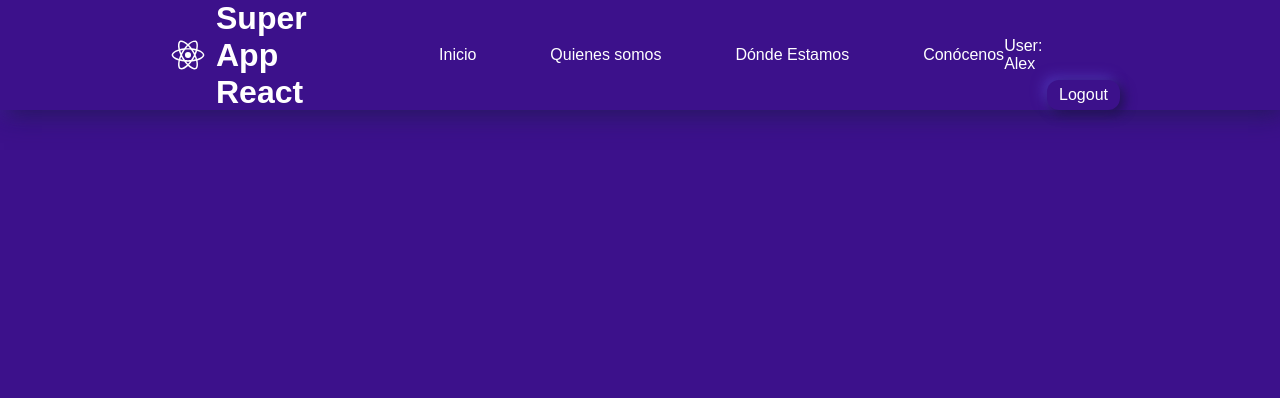
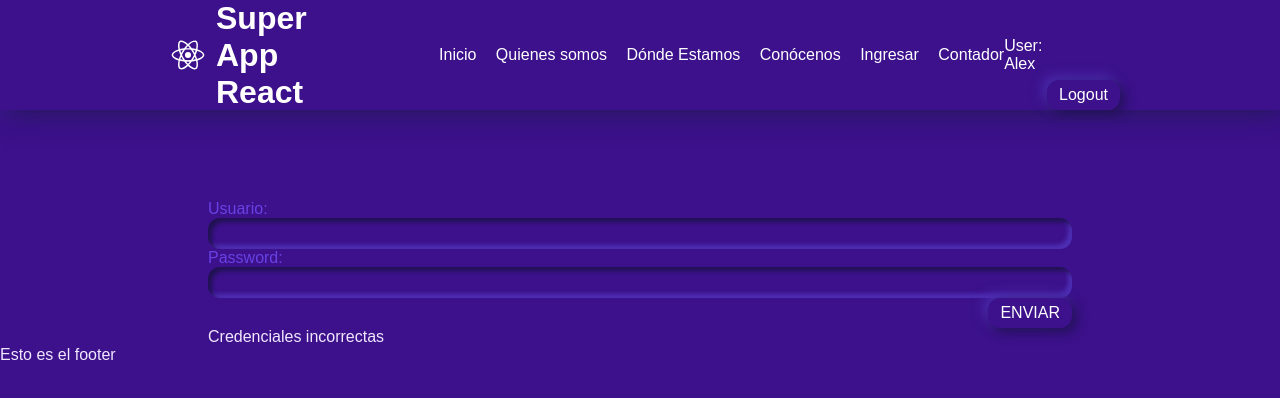
Before and after one commit to TheBridge-FullStackDeveloper/ft-abr21-React-examples, a React (Create React App) app: page /login in a window 1280 px wide. Shown: the top 398 px of the page. Built offline with nearby package versions, Linux system fonts and the light colour scheme.

Commit message:
add/hooks useState and useEffect

```diff
--- a/src/components/Header/Header.js
+++ b/src/components/Header/Header.js
@@ -12,7 +12,8 @@ export default class Header extends Component {
         <div className="wrapper">
           <img src={logo} alt="web logo" />
           <h1>Super App React</h1>
-            <Nav/>
+            <Nav />
+            <br />
 
 
             <userContext.Consumer>
--- a/src/components/Header/Header.scss
+++ b/src/components/Header/Header.scss
@@ -17,6 +17,8 @@
       margin: 0;
     }
 
+
+
     >img{
       width: 56px;
       height: 56px;
--- a/src/components/Main/Main.js
+++ b/src/components/Main/Main.js
@@ -4,6 +4,8 @@ import Products from '../../pages/Products';
 import Staff from '../../pages/Staff';
 import Location from '../../pages/Location';
 import Contact from '../../pages/Contact';
+import Login from '../../pages/Login/Login';
+import Counter from '../../pages/Counter/Counter'
 import './Main.scss';
 
 export default class Main extends Component {
@@ -16,6 +18,8 @@ export default class Main extends Component {
                         <Route path="/staff" component={Staff} />
                         <Route path="/location" component={Location} />
                         <Route path="/contact" component={Contact} />
+                        <Route path="/login" component={Login} />
+                        <Route path="/Counter" component={Counter} />
                     </Switch>
                 </div>
             </main>
--- a/src/components/Nav/Nav.js
+++ b/src/components/Nav/Nav.js
@@ -18,6 +18,12 @@ function Nav() {
           <li>
             <Link to="/contact"> Conócenos</Link>
           </li>
+          <li>
+            <Link to="/login"> Ingresar</Link>
+          </li>
+          <li>
+            <Link to="/counter"> Contador</Link>
+          </li>
         </ul>
       </nav>
   )
--- /dev/null
+++ b/src/pages/Counter/Counter.css
@@ -0,0 +1,3 @@
+.Counter{
+    margin-top: 150px;
+}
--- /dev/null
+++ b/src/pages/Counter/Counter.js
@@ -0,0 +1,58 @@
+import React, { useState, useEffect } from 'react'
+import './Counter.css'
+
+const Counter = () => {
+
+  const [count, setCount] = useState(0);
+  const [hidden, setHidden] = useState(true)
+
+
+  // Trabajamos con el ciclo de vida de forma similar a componentDidMount()
+  useEffect(() => {
+    console.log('mount !')
+  }, [])
+
+
+// Trabajamos con el ciclo de vida de forma similar a componentDidUpdate()
+  useEffect(() => {
+      console.log('mount and update!')
+  })
+
+  useEffect(() => {
+    console.log('update count state !')
+    if( count === 5){
+        setHidden(false)
+    } else {
+        setHidden(true)
+    }
+  }, [count])
+
+
+// Trabajamos con el ciclo de vida de forma similar a componentWillUnmount()
+
+useEffect(() => {
+    let interval = setInterval(() => {
+        console.log("interval")
+    }, 1000);
+
+    return () => clearInterval(interval)
+}, []);
+
+
+  return (
+    <div className="Counter">
+      <p>Count: {count}</p>
+
+      <button onClick={() => setCount(0)}>Reset</button>
+
+      <button onClick={() => setCount(count - 1)}>-</button>
+
+      <button onClick={() => setCount(count + 1)}>+</button>
+      <div>
+        { hidden ? '' : <p>El contador ha llegado a 5</p> }
+      </div>
+    </div>
+  );
+}
+
+export default Counter
--- /dev/null
+++ b/src/pages/Login/Login.css
@@ -0,0 +1,8 @@
+.Login{
+    margin-top: 200px;
+}
+
+form{
+    display: flex;
+    flex-direction: column;
+}
--- /dev/null
+++ b/src/pages/Login/Login.js
@@ -0,0 +1,49 @@
+import React, { useState } from 'react'
+import './Login.css'
+
+
+const Login = () => {
+
+    const [user, setUser] = useState('');
+    const [password, setPassword] = useState('');
+    const [success, setSuccess] = useState(false)
+
+
+    const handleChangeUser = (e) => {
+        setUser(e.target.value)
+    }
+
+    const handleChangePassword = (e) => {
+        setPassword(e.target.value)
+    }
+
+    const handleClick = (e) =>{
+        e.preventDefault()
+        if(user !== 'Sol' || password !== '1234'){
+            setSuccess(false)
+        } else {
+            setSuccess(true)
+        }
+    }
+
+    // 1. Recoger credenciales del usuario
+    // 2. Validar credenciales del usuario
+    // 3. Mostrar un mensaje "éxito" si las credenciales están bien o mostrar un warning si las credenciales no son correctas
+
+    return(
+        <div className="Login">
+            <form>
+                <label>Usuario: </label>
+                <input type="text" name="user" onChange={handleChangeUser}/>
+                <label>Password: </label>
+                <input type="text" name="password" onChange={handleChangePassword}/>
+                <button onClick={handleClick}>ENVIAR</button>
+
+            </form>
+            {success ? <p>¡ Usuario logueado correctamente !</p> : <p>Credenciales incorrectas</p>}
+        </div>
+    )
+
+}
+
+export default Login
--- a/src/pages/Products/Product/Product.js
+++ b/src/pages/Products/Product/Product.js
@@ -1,5 +1,8 @@
 import React, { Component } from 'react'
 import  './Product.scss';
+
+
+
 export default class Product extends Component {
 
     constructor(props) {
--- a/src/pages/Products/Products.js
+++ b/src/pages/Products/Products.js
@@ -63,7 +63,9 @@ export default class Products extends Component {
           <input type="submit" value="Enviar" />
         </form>
 
-        <div className="container">{this.renderProducts()}</div>
+        <div className="container">
+          {this.renderProducts()}
+        </div>
 
         <p>Último producto añadido: {this.state.name}</p>
 
--- a/src/pages/Staff/Staff.js
+++ b/src/pages/Staff/Staff.js
@@ -13,8 +13,6 @@ class Staff extends Component {
   }
 
   componentDidMount() {
-
-
     setTimeout( () => {
       axios.get(`https://jsonplaceholder.typicode.com/users`)
       .then(res => {
@@ -22,8 +20,9 @@ class Staff extends Component {
         this.setState({ persons });
       })
     }, 2000);
+  }
 
-  }
+
 
   paintCards = () =>
     this.state.persons.map((person,index) => <StaffCard person={person} key={index}/>)
```
Also changed, not shown: src/pages/Location/Location.js (+0 -13 lines).
